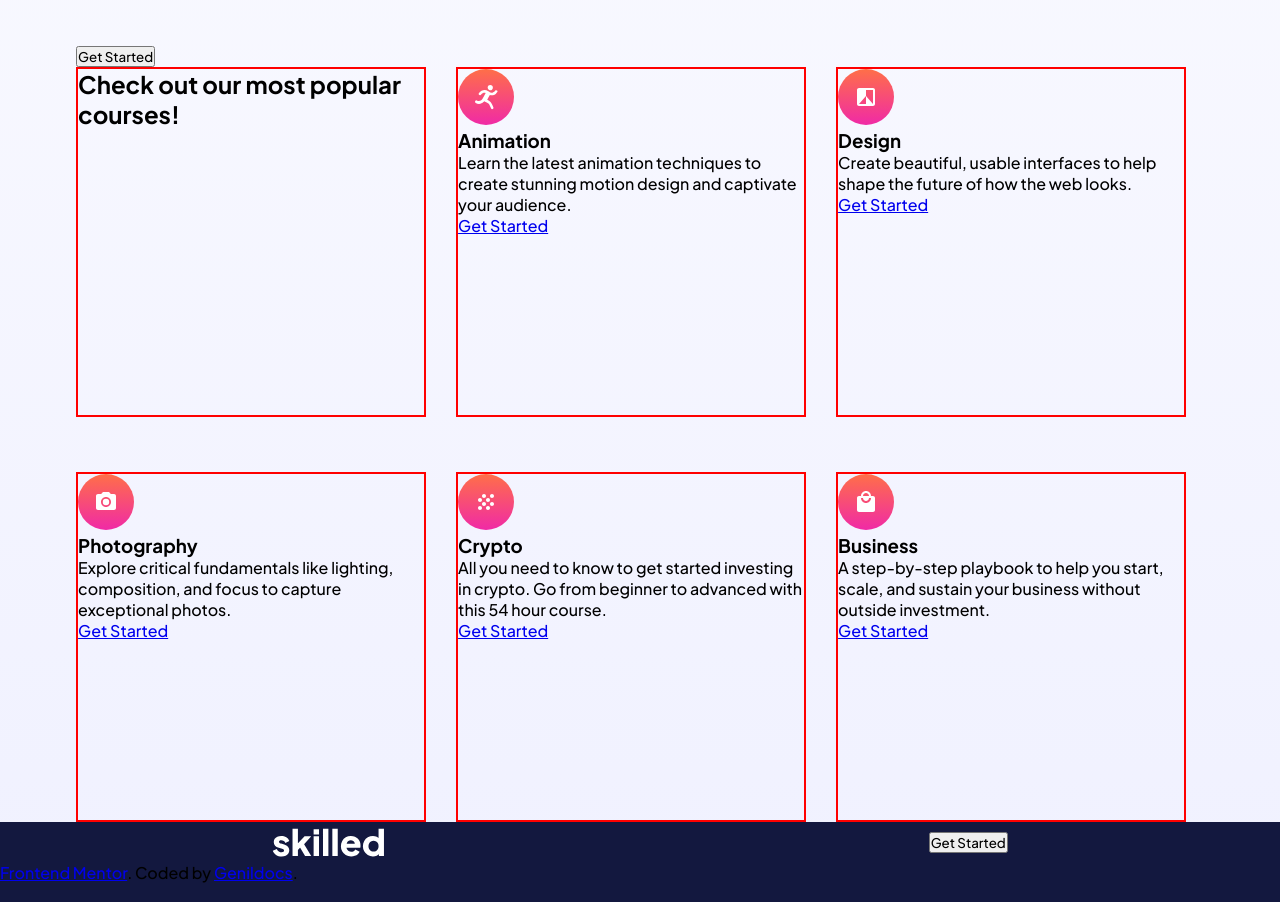
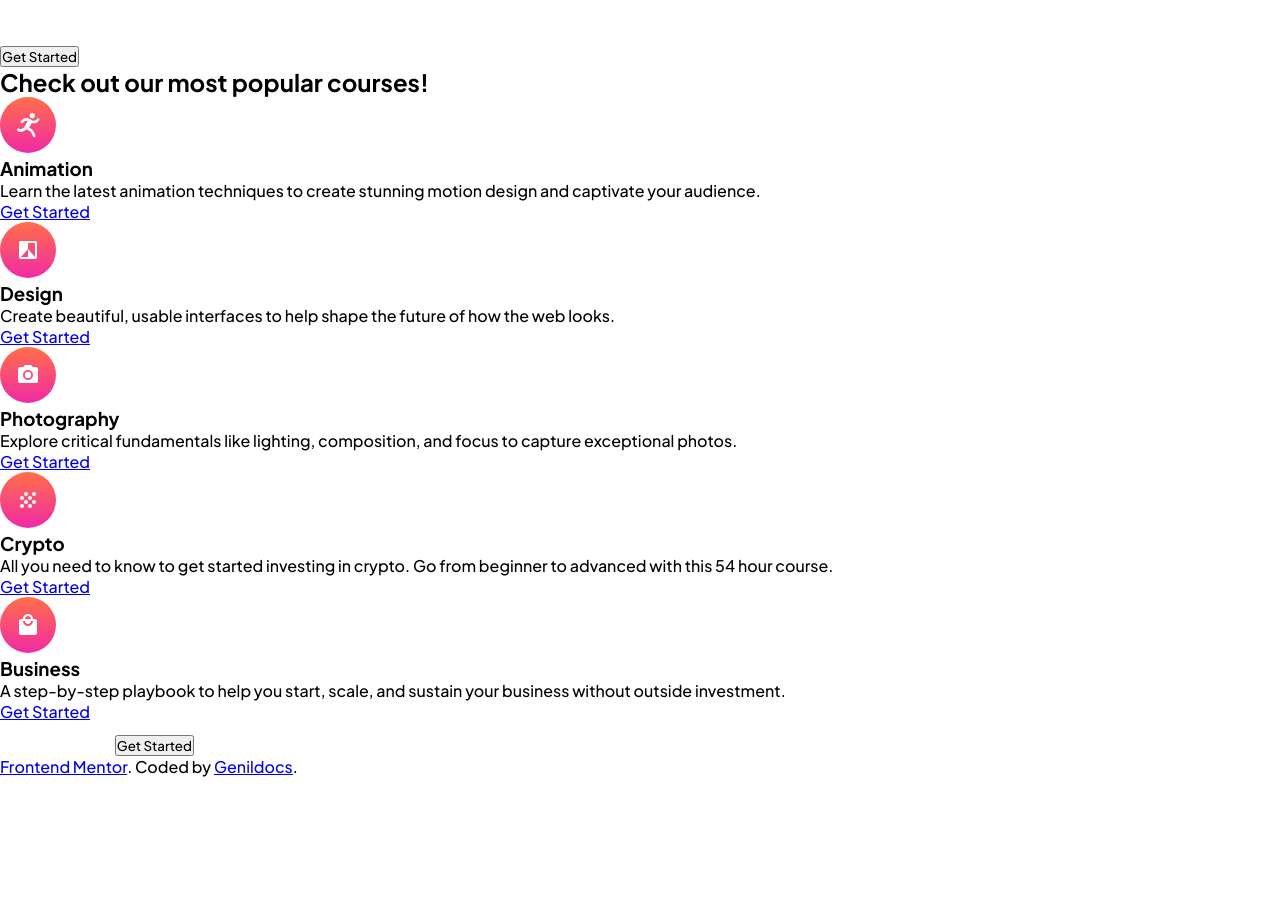
Before and after one commit to Genildocs/skilled-elearning-landing-page, a plain HTML site: page starter-code/index.html in a window 1280 px wide. Shown: the part 954-1856 px from the top of the page. After the commit the page ends 1731 px from the top, so only its background shows below. Drawn offline with Linux system fonts and the light colour scheme; files whose address does not match are found by name.

Commit message:
deleted css styles

```diff
--- a/starter-code/css/style.css
+++ b/starter-code/css/style.css
@@ -4,38 +4,3 @@
      box-sizing: border-box;
      font-family: 'Plus Jakarta Sans', sans-serif;
 }
-
-body{
-    min-height: 100vh;
-    background: linear-gradient(180deg, #FFFFFF 0%, #F0F1FF 100%);
-}
-
-.father-article{
-     display: flex;
-     justify-content: center;
-}
-
-.session-card {
-     display: grid;
-     grid-template-columns: 350px 350px 350px;
-     grid-template-rows: 350px 350px;
-     column-gap: 30px;
-     row-gap: 55px;
-}
-
-.card {
-     border: 2px solid red;
-}
-
-footer{
-     height: 10vh;
-     background: #13183F;
-
-}
-.nav-footer {
-     display: flex;
-     justify-content: space-around;
-     align-items: center;
-     height: 50%;
-
-}
```
